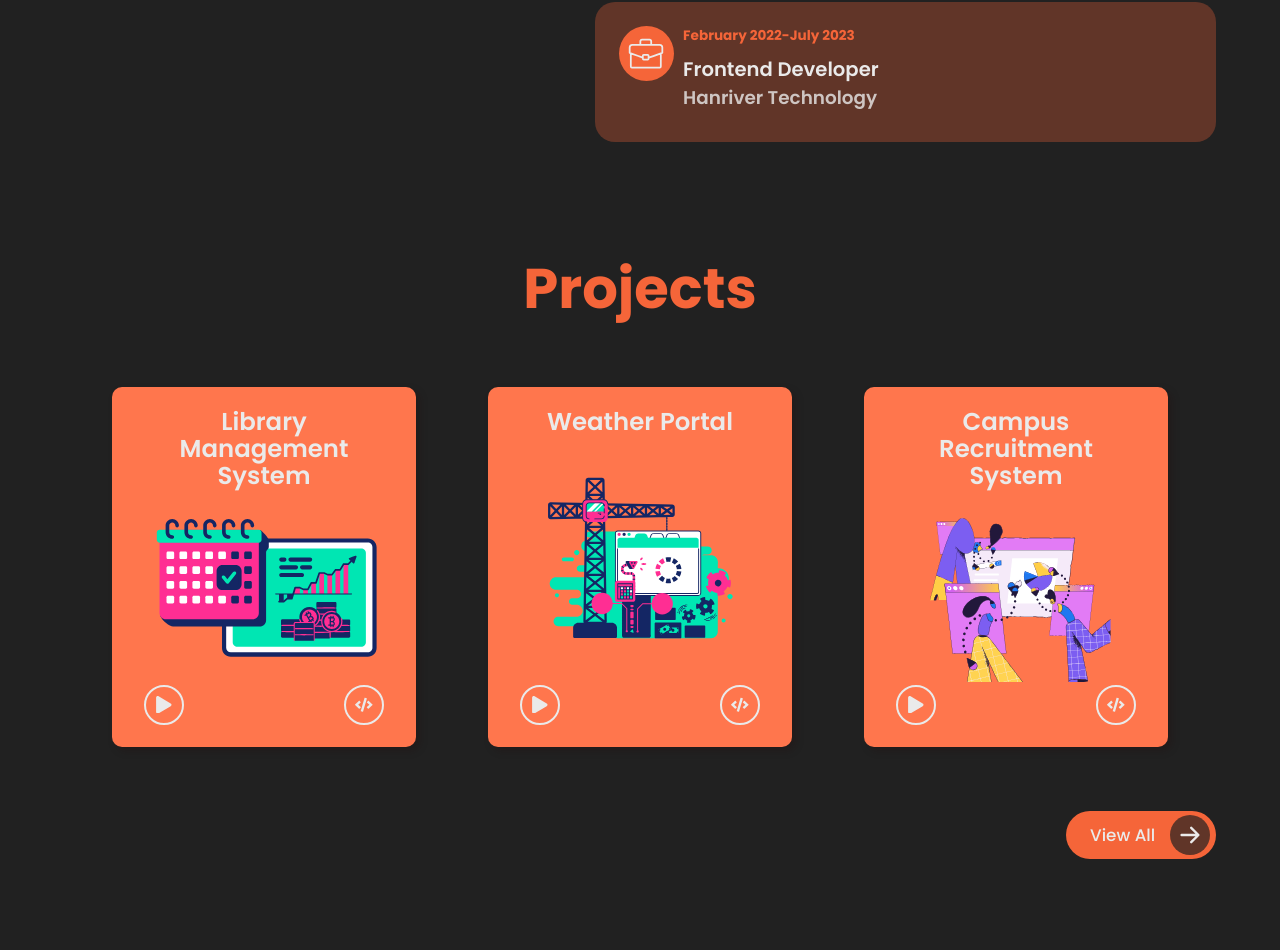
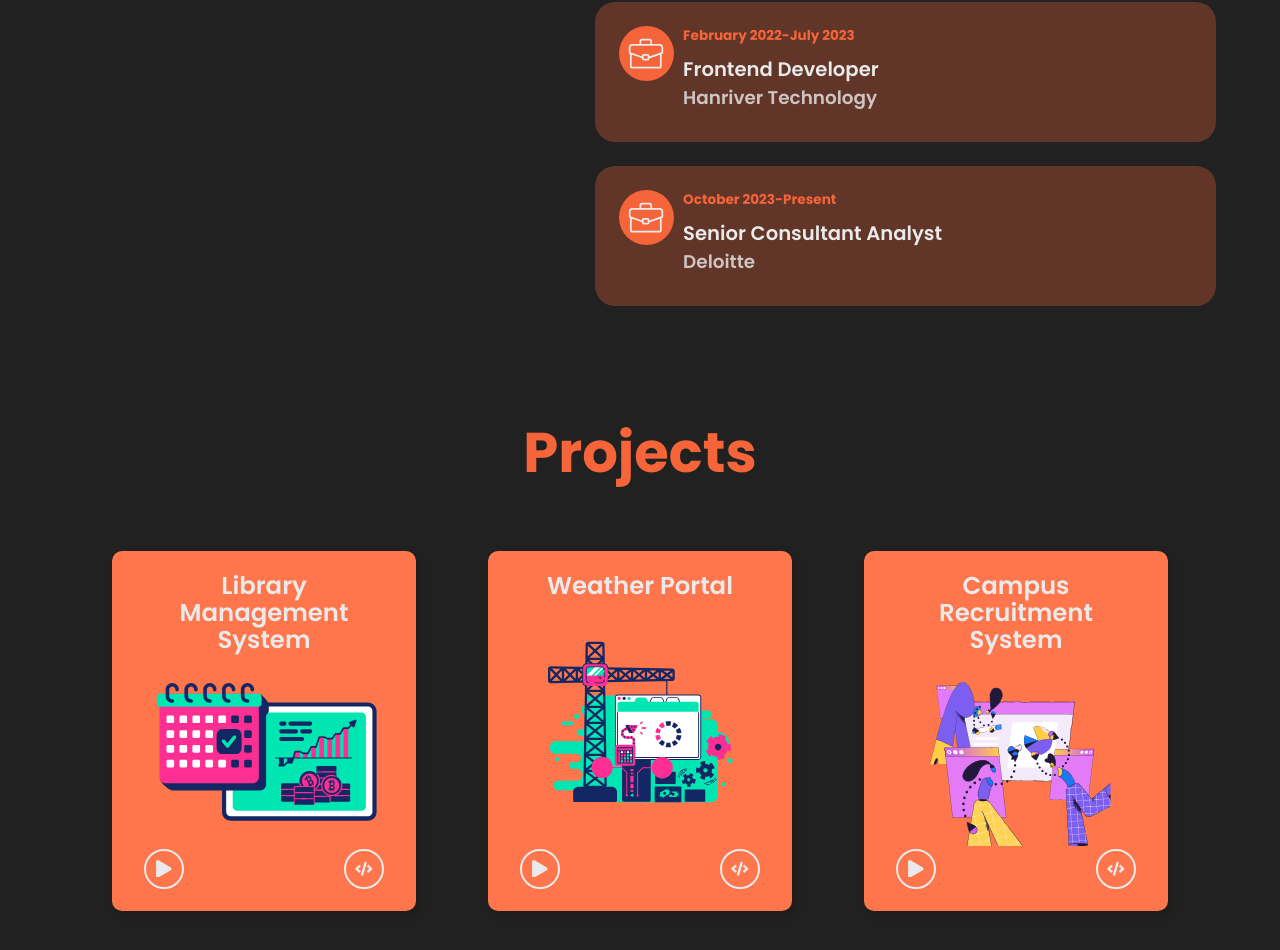
Before and after one commit to sipundhal/smrutiranjan-portfolio, a React (Create React App) app: page / in a window 1280 px wide. Shown: the part 4011-4961 px from the top of the page. Built offline with nearby package versions, Linux system fonts and the light colour scheme; a web font is replaced by a local one.

Commit message:
Update experienceData.js

```diff
--- a/src/data/experienceData.js
+++ b/src/data/experienceData.js
@@ -49,4 +49,11 @@ export const experienceData = [
     startYear: "February 2022",
     endYear: "July 2023",
   },
+  {
+    id: 8,
+    company: "Deloitte",
+    jobtitle: "Senior Consultant Analyst",
+    startYear: "October 2023",
+    endYear: "Present",
+  },
 ];
```
